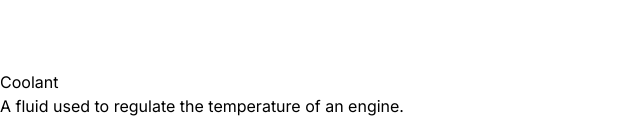
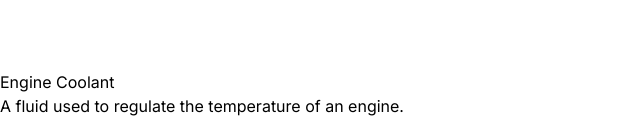
Before and after one commit to i330z/engine-oil, a Next.js app: page / in a window 1280 px wide. Shown: the part 8928-9060 px from the top of the page, without its empty margins (0-640 px from the left). Built offline with nearby package versions, Linux system fonts and the light colour scheme.

Commit message:
added links from home category to product page

```diff
--- a/src/app/products/page.js
+++ b/src/app/products/page.js
@@ -24,7 +24,7 @@ function ProductPage() {
                     {
                         Object.keys(groupedProducts).map((category, index) => (
                             <div key={index}>
-                                <h2 className='text-3xl font-semibold text-gray-900 mb-6 mt-10 tracking-wider'>{category}</h2>
+                                <h2 className='text-3xl font-semibold text-gray-900 mb-6 mt-10 tracking-wider' id={category.toLowerCase().replaceAll(' ', '-')}>{category}</h2>
                                 <div className='grid grid-cols-1 sm:grid-cols-2 md:grid-cols-3 gap-4'>
                                     {
                                         groupedProducts[category].map((product, index) => (
--- a/src/components/HomeProducts.js
+++ b/src/components/HomeProducts.js
@@ -1,78 +1,6 @@
-
 'use client';
-
-import { ShoppingCart, Star } from 'lucide-react';
-import One from '@/assets/one.png';
-import Two from '@/assets/two.png';
-import Three from '@/assets/three.png';
-import Four from '@/assets/four.png';
-import Five from '@/assets/five.png';
-import Six from '@/assets/six.png';
 import { homeProduct } from '@/constants/data';
-
-
-const products = [
-  {
-    id: 1,
-    name: "Diesel Exhaust Fluid",
-    description: "Full synthetic engine oil for maximum performance",
-    price: 49.99,
-    // image: "https://assets.gulfoilltd.com/gulfindia/files/inline-images/gulf-powertrac-4t-engine-oil.webp",
-    image: One,
-    rating: 4.8,
-    viscosity: "5W-30"
-  },
-  {
-    id: 2,
-    name: "Coolant",
-    description: "Advanced protection for high-mileage engines",
-    price: 39.99,
-    // image: "https://assets.gulfoilltd.com/gulfindia/files/inline-images/gulf-pride-4t-ultra-plus-engine-oil.webp?VersionId=fcIAxnci5a7IxIHwzWqIr4BKr90Hg50O",
-    image: Two,
-    rating: 4.6,
-    viscosity: "10W-40"
-  },
-  {
-    id: 3,
-    name: "Hydraulic Oil",
-    description: "Eco-friendly synthetic blend for modern engines",
-    price: 44.99,
-    // image: "https://assets.gulfoilltd.com/gulfindia/files/inline-images/gulf-powertrac-4t-engine-oil.webp",
-    image: Three,
-    rating: 4.7,
-    viscosity: "0W-20"
-  },
-  {
-    id: 4,
-    name: "Bike Engine Oil",
-    description: "High-performance oil for sports vehicles",
-    price: 59.99,
-    // image: "https://champol.com/wp-content/uploads/2023/07/Engine_Oil_20w40_Group.jpg",
-    image: Four,
-    rating: 4.9,
-    viscosity: "15W-50"
-  },
-  {
-    id: 5,
-    name: "Car Engine Oil",
-    description: "Specialized formula for diesel engines",
-    price: 54.99,
-    // image: "https://champol.com/wp-content/uploads/2023/07/Engine_Oil_20w40_1-Ltr.jpg",
-    image: Five,
-    rating: 4.7,
-    viscosity: "5W-40"
-  },
-  {
-    id: 6,
-    name: "Truck Engine Oil",
-    description: "Reliable protection for everyday driving",
-    price: 34.99,
-    // image: "https://champol.com/wp-content/uploads/2023/07/Champol_10W30_4T-Engine-Oil-800-1.jpg",
-    image: Six,
-    rating: 4.5,
-    viscosity: "10W-30"
-  }
-];
+import Link from 'next/link';
 
 function HomeProducts() {
   return (
@@ -85,8 +13,9 @@ function HomeProducts() {
 
         <div className="grid grid-cols-1 sm:grid-cols-2 lg:grid-cols-3 gap-5">
           {homeProduct.map((product) => (
+            <Link href={`products#${product.name.toLocaleLowerCase().replaceAll(' ','-')}`} key={product.id}>
               <div
-              key={product.id}
+
                 className="bg-white rounded-lg shadow-md overflow-hidden hover:shadow-lg transition-shadow duration-300"
               >
                 <div className="relative h-96">
@@ -109,6 +38,7 @@ function HomeProducts() {
 
                 </div>
               </div>
+            </Link>
           ))}
         </div>
       </div>
--- a/src/constants/data.js
+++ b/src/constants/data.js
@@ -546,7 +546,7 @@ export const homeProduct = [
         "description": "A solution used in diesel vehicles to reduce harmful emissions."
     },
     {
-        "name": "Coolant",
+        "name": "Engine Coolant",
         "image": coolant,
         "link": "https://example.com/products/coolant",
         "description": "A fluid used to regulate the temperature of an engine."
@@ -588,13 +588,13 @@ export const homeProduct = [
         "description": "Engine oils tailored for trucks."
     },
     {
-        "name": "Tractor Engine Oil",
+        "name": "Tractor Engine Oils",
         "image": tracktor,
         "link": "https://example.com/products/tractor-engine-oil",
         "description": "Engine oil specifically for tractors."
     },
     {
-        "name": "Steering Oil",
+        "name": "Steering Oils",
         "image": steeringoil,
         "link": "https://example.com/products/steering-oil",
         "description": "Oil used in power steering systems to ensure smooth operation."
--- a/src/constants/home.js
+++ b/src/constants/home.js
@@ -6,7 +6,7 @@ export const homeProduct = [
         "description": "A solution used in diesel vehicles to reduce harmful emissions."
     },
     {
-        "name": "Coolant",
+        "name": "Engine Coolant",
         "image": "https://example.com/images/coolant.jpg",
         "link": "https://example.com/products/coolant",
         "description": "A fluid used to regulate the temperature of an engine."
@@ -54,7 +54,7 @@ export const homeProduct = [
         "description": "Engine oil specifically for tractors."
     },
     {
-        "name": "Steering Oil",
+        "name": "Steering Oils",
         "image": "https://example.com/images/steering-oil.jpg",
         "link": "https://example.com/products/steering-oil",
         "description": "Oil used in power steering systems to ensure smooth operation."
```
Lines whose indentation alone changed are shown as unchanged.
